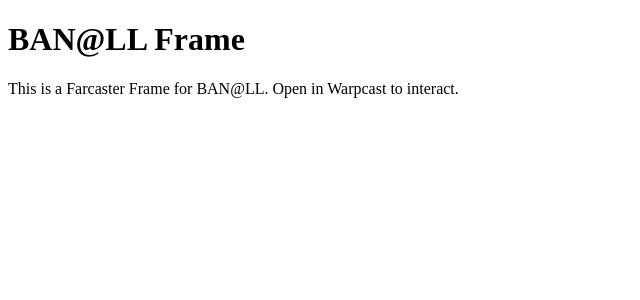
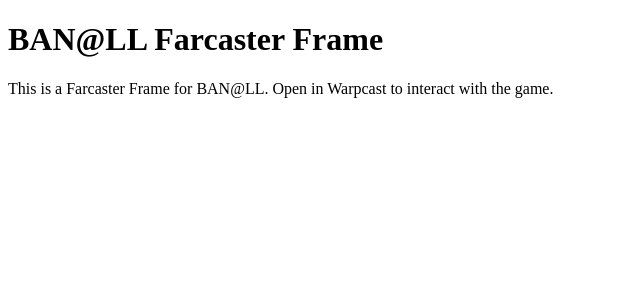
Before and after one commit to EmpowerTours/version-banall, a Next.js app in the folder farcaster/: page /frame in a window 1280 px wide. Shown: the top 300 px of the page, without its empty margins (0-640 px from the left). Built offline with nearby package versions, Linux system fonts and the light colour scheme.

Commit message:
Update frame.js

```diff
--- a/farcaster/pages/frame.js
+++ b/farcaster/pages/frame.js
@@ -7,18 +7,34 @@
       <Head>
         {/* Farcaster Frame Metadata */}
         <meta property="fc:frame" content="vNext" />
-        <meta property="fc:frame:image" content="https://web-production-5f438.up.railway.app/images/splash.png" />
+        <meta
+          property="fc:frame:image"
+          content="https://web-production-5f438.up.railway.app/images/splash.png"
+        />
         <meta property="fc:frame:image:aspect_ratio" content="1.91:1" />
         <meta property="fc:frame:button:1" content="Join BAN@LL" />
         <meta property="fc:frame:button:1:action" content="link" />
-        <meta property="fc:frame:button:1:target" content="https://web-production-5f438.up.railway.app/public/banall.html" />
+        <meta
+          property="fc:frame:button:1:target"
+          content="https://web-production-5f438.up.railway.app/public/banall.html"
+        />
+        {/* Open Graph for compatibility */}
         <meta property="og:title" content="BAN@LL by EmpowerTours" />
-        <meta property="og:description" content="Join the Web3 rock climbing adventure game!" />
-        <meta property="og:image" content="https://web-production-5f438.up.railway.app/images/splash.png" />
+        <meta
+          property="og:description"
+          content="Join the Web3 rock climbing adventure game!"
+        />
+        <meta
+          property="og:image"
+          content="https://web-production-5f438.up.railway.app/images/splash.png"
+        />
       </Head>
       <div>
-        <h1>BAN@LL Frame</h1>
-        <p>This is a Farcaster Frame for BAN@LL. Open in Warpcast to interact.</p>
+        <h1>BAN@LL Farcaster Frame</h1>
+        <p>
+          This is a Farcaster Frame for BAN@LL. Open in Warpcast to interact with
+          the game.
+        </p>
       </div>
     </div>
   );
```
